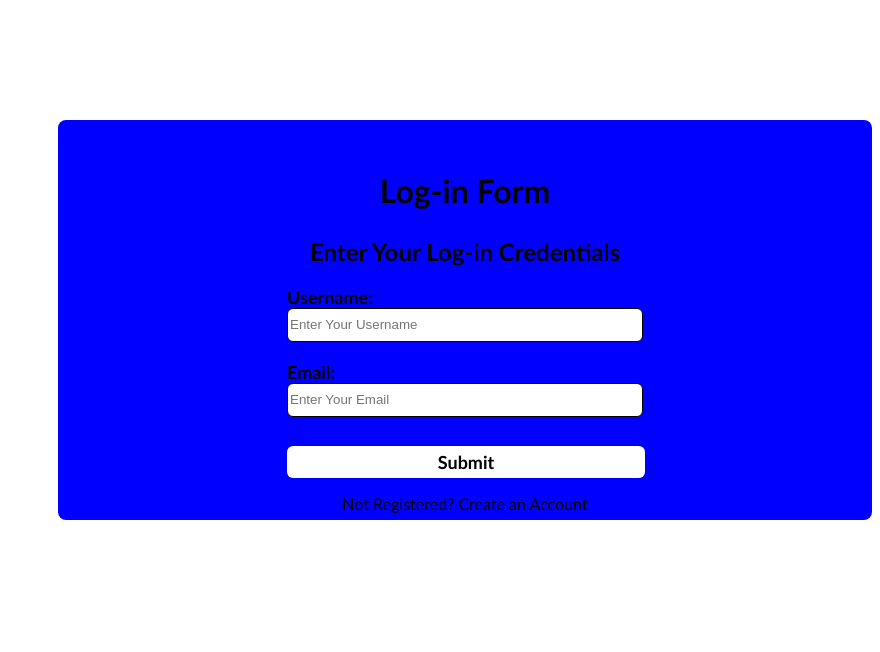
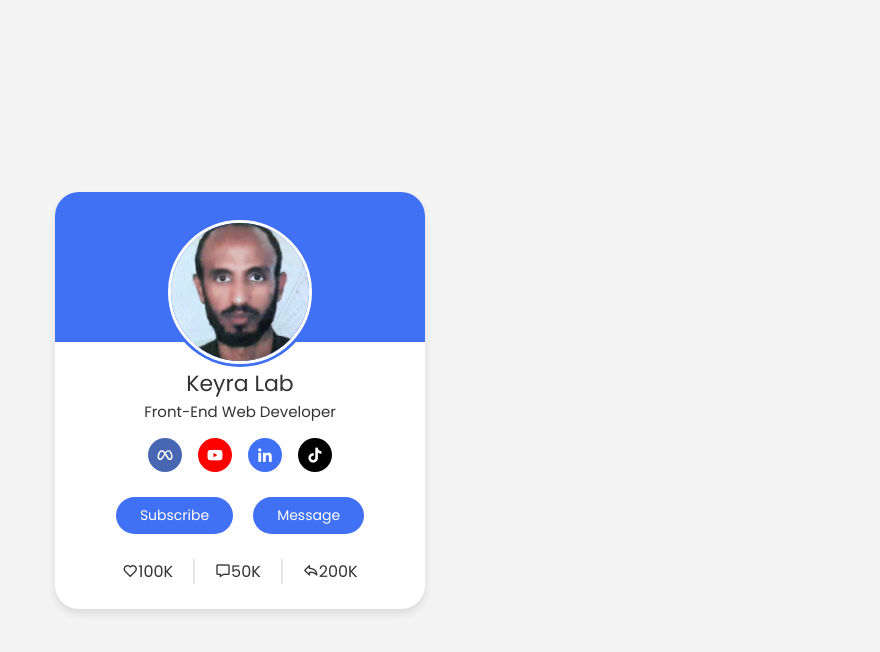
Before and after one commit to keyru-web/keyru-web.github.io, a plain HTML site: page index.html in a window 1280 px wide. Shown: the whole page, without its empty margins (400-1280 px from the left). Drawn offline with nearby package versions, Linux system fonts and the light colour scheme.

Commit message:
Add files via upload

```diff
--- a/index.html
+++ b/index.html
@@ -1,24 +1,41 @@
 <!DOCTYPE html>
 <html lang="en">
-    <head>
-        <meta charset="UTF-8">
-        <meta name="viewport" content="width=device-width, initial-scale=1.0">
-        <link rel="stylesheet" href="styles.css"><title>Log-in Page</title>
-    </head>
- <body>
+<head><title>Profile Card UI Design</title></head>
+    <link rel="stylesheet" href="styles.css">
+    <link href='https://unpkg.com/boxicons@2.1.4/css/boxicons.min.css' rel='stylesheet'>
+    <meta charset="UTF-8">
+    <meta name="viewport" content="width=device-width, initial-scale:1.0">
 
-<div class="content">
-<header><h1>Log-in Form</h1>
-<h2>Enter Your Log-in Credentials</h2></header>
-<form>
-    <label for="username">Username:</label><br>
-    <input type="text" name="username" id="username" placeholder="Enter Your Username"><br><br>
-
-<label for="email">Email:</label><br>
-<input type="email" name="email" id="email" placeholder="Enter Your Email"><br><br>
-<input type="submit">
-</form>
-<p>Not Registered? Create an Account</p>
-</div>
+    <body>
+        <div class="profilecard">
+            <div class="image">
+                <img src="KEYRU.jpg" alt="" class="profile-image">
+            </div>
+            <div class="text-data">
+                <span class="name">Keyra Lab</span>
+                <span class="job">Front-End Web Developer</span>
+            </div>
+            <div class="media-buttons">
+                <a href="#" class="link" style="background:#4767b2 ;"><i class='bx bxl-meta'></i></a>
+                <a href="#" class="link" style="background:red;"><i class='bx bxl-youtube'></i></a>
+                <a href="#" class="link" ><i class='bx bxl-linkedin'></i></a>
+                <a href="#" class="link" style="background:black;"><i class='bx bxl-tiktok'></i></a>
+            </div>
+            <div class="buttons">
+                <button class="button">Subscribe</button>
+                <button class="button">Message</button>
+            </div>
+            <div class="analytics">
+                <div class="data"><i class='bx bx-heart' ></i>
+                <span class="number">100K</span>
+                </div>
+                <div class="data"><i class='bx bx-message'></i>
+                    <span class="number">50K</span>
+                    </div>
+                    <div class="data"><i class='bx bx-share'></i>
+                        <span class="number">200K</span>
+                        </div>
+            </div>
+        </div>
     </body>
 </html>
--- a/styles.css
+++ b/styles.css
@@ -1,12 +1,121 @@
-div {display: flex; align-items: center; flex-direction: column; background-color:blue;}
-div {height: 400px; max-width: 100%; margin-top: 120px; margin-left:450px; border-radius: 8px;}
-.content {font-family:candara;}
-h1,h2 {text-align: center;}
-h1 {padding-top: 30px; padding-bottom:5px;}
-h2{font-size: x-large;}
-input[type=text], input[type=email] {width: 350px; height: 30px; margin-left: 40px; margin-right: 40px; border-radius: 6px; border:1px solid black; }
-input[type=submit] {width: 358px; height: 32px; margin-left: 40px; margin-top: 10px; background-color: white;
-    color:rgb(0, 0, 0); font-size: large; font-family:candara; border-radius: 6px; border: none; cursor: pointer; font-weight: bold;}
-    input[type=submit]:hover {background-color:hsl(293, 100%, 60%);}
-label[for=email], label[for=username] {margin-left: 40px; font-size: large; font-weight: bold; margin-bottom: 30px;}
-p {text-align: center;}
+@import url('https://fonts.googleapis.com/css2?family=Poppins:ital,wght@0,100;0,200;0,300;0,400;0,500;0,600;0,700;0,800;0,900;1,100;1,200;1,300;1,400;1,500;1,600;1,700;1,800;1,900&display=swap');
+* {font-family: poppins, sans-serif;
+padding: 0;
+margin: 0;
+box-sizing: border-box;}
+
+body {
+    height: 100vh;
+    align-items: center;
+    display: flex;
+    justify-content: center;
+    background-color: #f4f4f4;
+}
+.profilecard {
+    max-width: 370px;
+    width: 100%;
+    background-color: #fff;
+    box-shadow: 0 5px 10px rgba(0, 0, 0, 0.1);
+    border-radius: 24px;
+    padding: 25px;
+    display: flex;
+    flex-direction: column;
+    align-items: center;
+    position: relative;
+}
+.profilecard::before {
+    content: "";
+    position: absolute;
+    top: 0;
+    left: 0;
+    height: 36%;
+    width: 100%;
+    border-radius: 24px 24px 0 0;
+    background-color: #4070f4;
+}
+
+.image
+{position: relative;
+height: 150px;
+width: 150px;
+border-radius: 50%;
+background-color: #4070f4;
+padding: 3px;}
+
+
+.image .profile-image
+{height: 100%;
+width: 100%;
+object-fit: cover;
+border-radius: 50%;
+border: 3px solid #fff;}
+
+.profilecard .text-data {
+    display: flex;
+    flex-direction: column;
+    align-items: center;
+    color: #333;
+}
+.text-data .name {
+    font-size: 22px;
+    font-family: 500;}
+
+.text-data .job {
+    font-size: 15px;
+    font-family: 400;
+}
+.profilecard .media-buttons {
+    display: flex;
+align-items: center;
+margin-top: 15px;}
+
+.media-buttons .link {
+    display: flex;
+    align-items: center;
+    justify-content: center;
+    color: #fff;
+    height: 34px;
+    width: 34px;
+    border-radius: 50%;
+    margin: 0 8px;
+    background-color: #4070f4;
+    text-decoration: none;
+    font-size: 18px;
+}
+.profilecard .buttons {
+    display: flex;
+    align-items: center;
+    margin-top: 25px;
+}
+.buttons .button {
+    color: #fff;
+border: none;
+border-radius: 24px;
+font-size: 14px;
+font-weight: 400;
+margin: 0 10px;
+padding: 8px 24px;
+background-color: #4070f4;
+cursor: pointer;
+transition: all 0.3s ease;
+}
+.buttons .button:hover {
+    background-color:#0e4bf1;
+}
+.profilecard .analytics {
+    display: flex;
+    align-items: center;
+    margin-top: 25px;
+}
+.analytics .data {
+    display: flex;
+    align-items: center;
+    color: #333;
+    padding: 0 20px;
+    border-right: 2px solid #e7e7e7;
+}
+.data .i {
+    font-size: 18px;
+    margin-right: 6px;
+}
+.data:last-child {border-right: none;}
```
Also changed, not shown: KEYRU.jpg (added).
